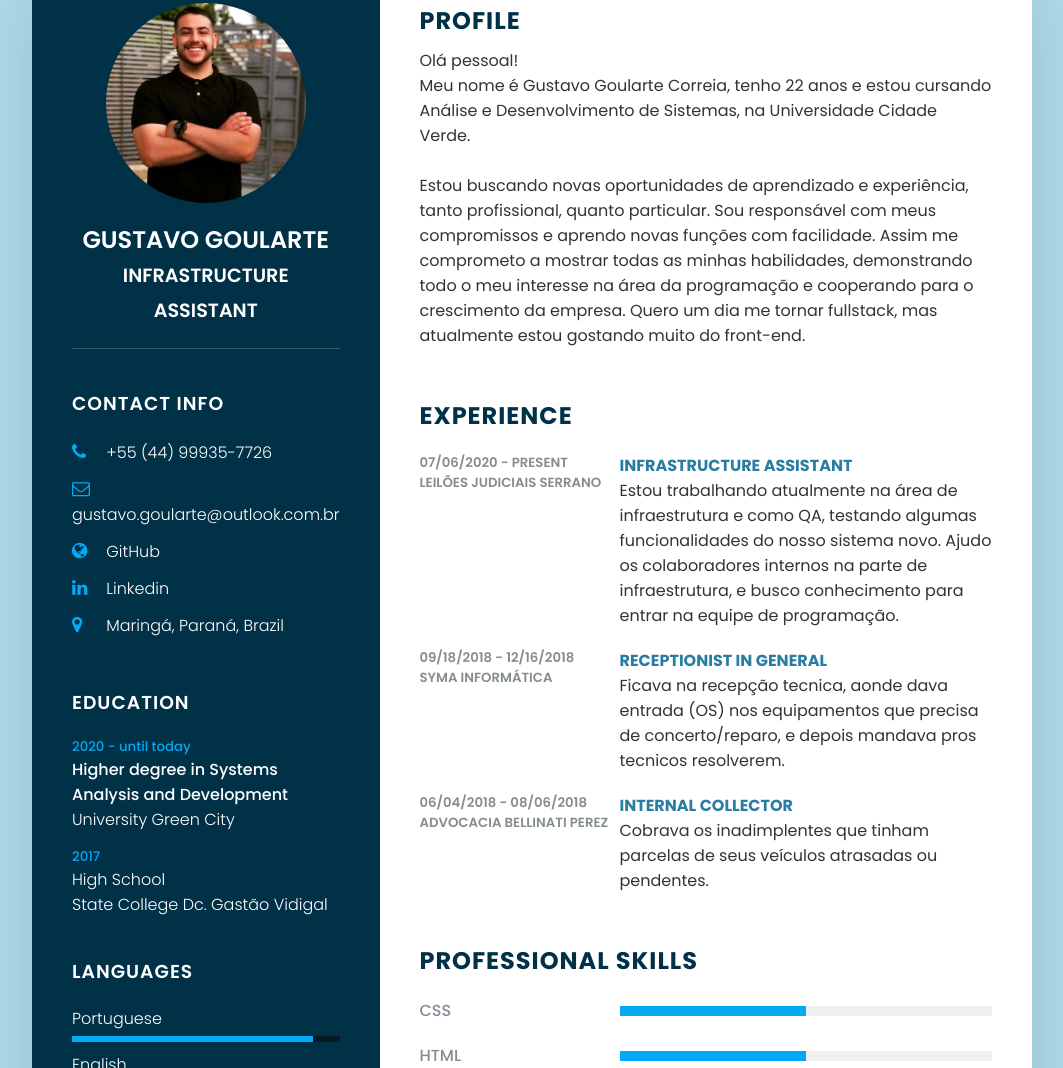
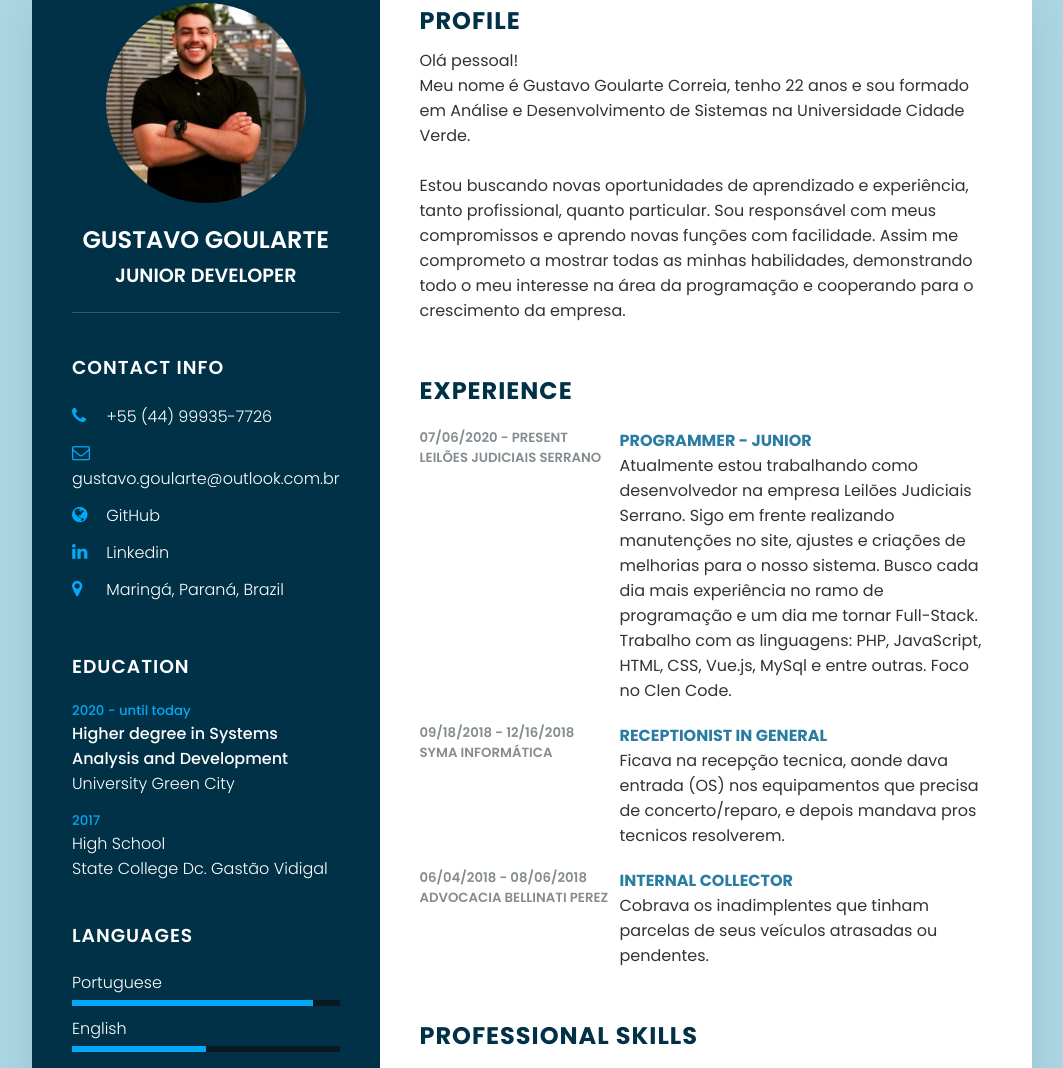
Before and after one commit to ggoulartec/Curriculo, a plain HTML site: page index.html in a window 1280 px wide. Shown: the part 87-1155 px from the top of the page, without its empty margins (108-1171 px from the left). Drawn offline with Linux system fonts and the light colour scheme.

Commit message:
:white_check_mark: update index.

```diff
--- a/index.html
+++ b/index.html
@@ -19,7 +19,7 @@
         <div class="imgBx">
           <img src="perfil.jpg" />
         </div>
-        <h2>Gustavo Goularte<br /><span>Infrastructure Assistant</span></h2>
+        <h2>Gustavo Goularte<br /><span>Junior Developer</span></h2>
       </div>
       <div class="contactInfo">
         <h3 class="title">Contact Info</h3>
@@ -87,13 +87,12 @@
         <p>
           Olá pessoal!
           <br>
-          Meu nome é Gustavo Goularte Correia, tenho 22 anos e estou cursando Análise e Desenvolvimento de Sistemas, na
-          Universidade Cidade Verde.
+          Meu nome é Gustavo Goularte Correia, tenho 22 anos e sou formado em Análise e Desenvolvimento de Sistemas na Universidade Cidade Verde.
           <br><br>
           Estou buscando novas oportunidades de aprendizado e experiência, tanto profissional, quanto particular. Sou
           responsável com meus compromissos e aprendo novas funções com facilidade. Assim me comprometo a mostrar todas
           as minhas habilidades, demonstrando todo o meu interesse na área da programação e cooperando para o
-          crescimento da empresa. Quero um dia me tornar fullstack, mas atualmente estou gostando muito do front-end.
+          crescimento da empresa.
         </p>
       </div>
       <div class="about">
@@ -104,12 +103,9 @@
             <h5>Leilões Judiciais Serrano</h5>
           </div>
           <div class="text">
-            <h4>infrastructure assistant</h4>
+            <h4>Programmer - Junior</h4>
             <p>
-              Estou trabalhando atualmente na área de infraestrutura e como QA,
-              testando algumas funcionalidades do nosso sistema novo. Ajudo os
-              colaboradores internos na parte de infraestrutura, e busco conhecimento
-              para entrar na equipe de programação.
+              Atualmente estou trabalhando como desenvolvedor na empresa Leilões Judiciais Serrano. Sigo em frente realizando manutenções no site, ajustes e criações de melhorias para o nosso sistema. Busco cada dia mais experiência no ramo de programação e um dia me tornar Full-Stack. Trabalho com as linguagens: PHP, JavaScript, HTML, CSS, Vue.js, MySql e entre outras. Foco no Clen Code.
             </p>
           </div>
         </div>
@@ -146,37 +142,37 @@
         <div class="box">
           <h4>Css</h4>
           <div class="percent">
-            <div style="width: 50%"></div>
+            <div style="width: 80%"></div>
           </div>
         </div>
         <div class="box">
           <h4>Html</h4>
           <div class="percent">
-            <div style="width: 50%"></div>
+            <div style="width: 70%"></div>
           </div>
         </div>
         <div class="box">
           <h4>JavaScript</h4>
           <div class="percent">
-            <div style="width: 22.64%"></div>
+            <div style="width: 30%"></div>
           </div>
         </div>
         <div class="box">
           <h4>PHP</h4>
           <div class="percent">
-            <div style="width: 15%"></div>
+            <div style="width: 32.64%"></div>
           </div>
         </div>
         <div class="box">
           <h4>Vue.js</h4>
           <div class="percent">
-            <div style="width: 10%"></div>
+            <div style="width: 50%"></div>
           </div>
         </div>
         <div class="box">
           <h4>MySQL</h4>
           <div class="percent">
-            <div style="width: 8.5%"></div>
+            <div style="width: 30%"></div>
           </div>
         </div>
       </div>
```
